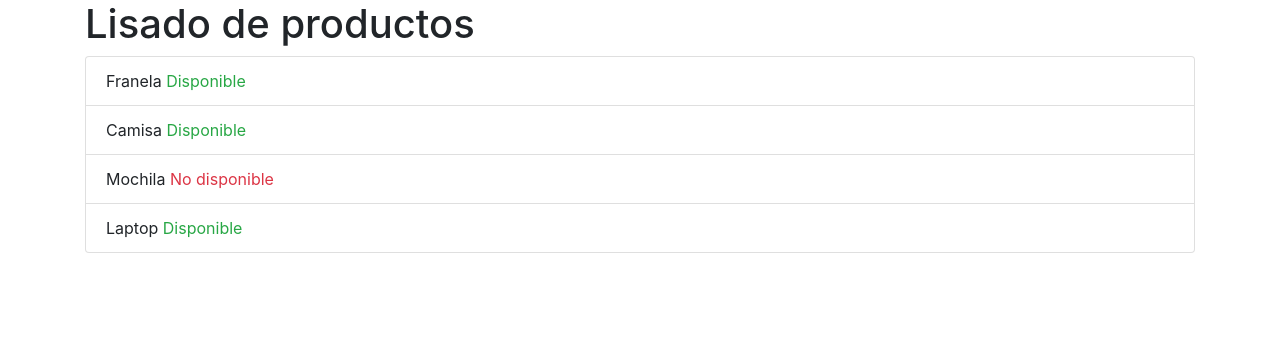
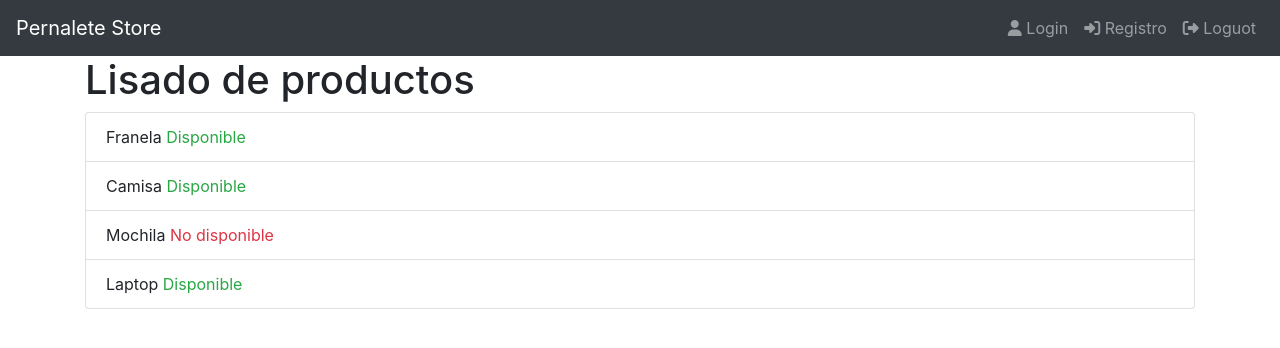
Before and after one commit to ajpernalete/django_prueba, a Django app: page / in a window 1280 px wide. Shown: the top 348 px of the page. Run offline with Django 3.2, Linux system fonts and the light colour scheme; some libraries are stand-ins or nearby versions.

Commit message:
Agrego template navbar.html, se incluyo en base.html, se creo un nav y se import Fontawesome

```diff
--- a/templates/base.html
+++ b/templates/base.html
@@ -8,6 +8,8 @@
     <link rel="stylesheet" href="https://stackpath.bootstrapcdn.com/bootstrap/4.4.1/css/bootstrap.min.css" integrity="sha384-Vkoo8x4CGsO3+Hhxv8T/Q5PaXtkKtu6ug5TOeNV6gBiFeWPGFN9MuhOf23Q9Ifjh" crossorigin="anonymous">
 </head>
 <body>
+
+    {% include 'navbar.html' %}
 
     <div class="container">
 
@@ -23,7 +25,7 @@
     </div>
 
 </body>
-
+<script src="https://kit.fontawesome.com/ac1fc99a56.js" crossorigin="anonymous"></script>
 <script src="https://code.jquery.com/jquery-3.4.1.slim.min.js" integrity="sha384-J6qa4849blE2+poT4WnyKhv5vZF5SrPo0iEjwBvKU7imGFAV0wwj1yYfoRSJoZ+n" crossorigin="anonymous"></script>
 <script src="https://cdn.jsdelivr.net/npm/popper.js@1.16.0/dist/umd/popper.min.js" integrity="sha384-Q6E9RHvbIyZFJoft+2mJbHaEWldlvI9IOYy5n3zV9zzTtmI3UksdQRVvoxMfooAo" crossorigin="anonymous"></script>
 <script src="https://stackpath.bootstrapcdn.com/bootstrap/4.4.1/js/bootstrap.min.js" integrity="sha384-wfSDF2E50Y2D1uUdj0O3uMBJnjuUD4Ih7YwaYd1iqfktj0Uod8GCExl3Og8ifwB6" crossorigin="anonymous"></script>
--- /dev/null
+++ b/templates/navbar.html
@@ -0,0 +1,28 @@
+<nav class="navbar navbar-expand-md bg-dark navbar-dark">
+    <a href="#" class="navbar-brand">Pernalete Store</a>
+
+    <button type="button" name="button" class="navbar-toggler navbar-toggler-right" data-toggle="collapse" data-target="#navb">
+        <span class="navbar-toggler-icon"></span>
+    </button>
+
+    <div id="navb" class="navbar-collapse collapse hide">
+        <ul class="nav navbar-nav ml-auto">
+            <li class="navbar-item">
+                <a href="#" class="nav-link">
+                    <span class="fas fa-user"></span>
+                    Login</a>
+            </li>
+            <li class="navbar-item">
+                <a href="#" class="nav-link">
+                    <span class="fas fa-sign-in-alt"></span>
+                    Registro</a>
+            </li>
+            <li class="navbar-item">
+                <a href="#" class="nav-link">
+                    <span class="fas fa-sign-out-alt"></span>
+                    Loguot</a>
+            </li>
+        </ul>
+    </div>
+
+</nav>
```
